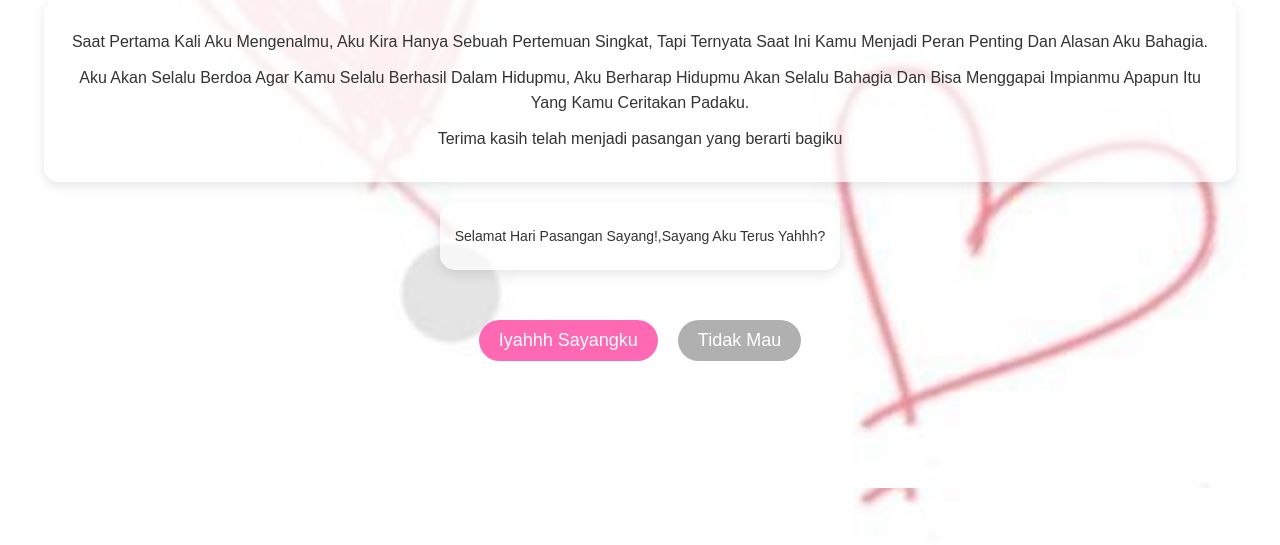
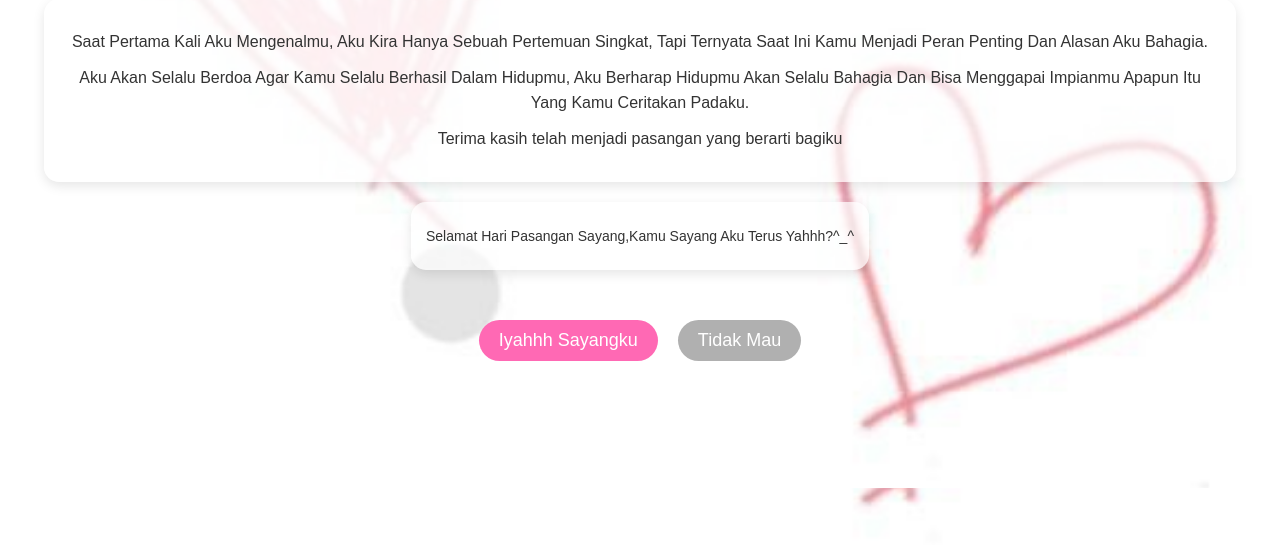
Before and after one commit to HostingerCodesphere/Cp, a plain HTML site: page Utama.html in a window 1280 px wide. Shown: the part 387-932 px from the top of the page. Drawn offline with Linux system fonts and the light colour scheme.

Commit message:
Update Utama.html

```diff
--- a/Utama.html
+++ b/Utama.html
@@ -123,7 +123,7 @@
     </div>
 
     <div class="message-2">
-        <p>Selamat Hari Pasangan Sayang!,Sayang Aku Terus Yahhh?</p>
+        <p>Selamat Hari Pasangan Sayang,Kamu Sayang Aku Terus Yahhh?^_^</p>
     </div>
 
     <div class="button-row">
```
